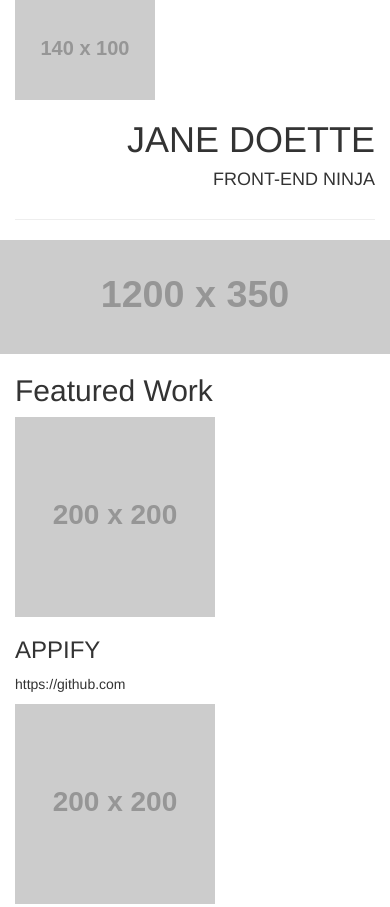
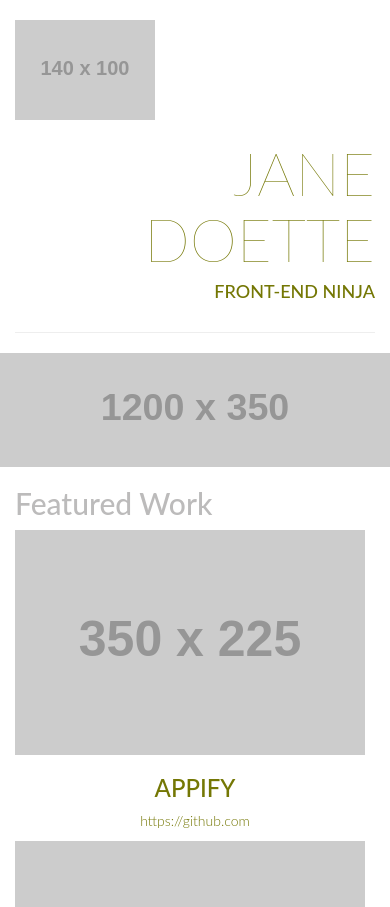
Before and after one commit to dbethune0109/u, a plain HTML site: page project/index.html in a window 390 px wide. Shown: the top 907 px of the page. Drawn offline with Linux system fonts and the light colour scheme; placeholder pictures from the web are drawn by us.

Commit message:
added some responsiveness and css styling, added lato font

```diff
--- a/project/index.html
+++ b/project/index.html
@@ -4,19 +4,19 @@
   <meta charset="utf-8">
   <meta http-equiv="X-UA-Compatible" content="IE=edge">
   <meta name="viewport" content="width=device-width, initial-scale=1.0">
-  <script rel="stylesheet" href="js/jquery-3.1.1.min.js"></script>
   <title>Project</title>
+  <link href="https://fonts.googleapis.com/css?family=Lato:100,300">
+  <link rel="stylesheet" href="css/bootstrap.css">
   <link rel="stylesheet" href="style.css">
-  <link rel="stylesheet" href="css/bootstrap.css">
 </head>
 <body>
   <div class="container">
     <div class="row">
       <div class="col-md-6">
-        <img src="http://placehold.it/140x100" alt="logo">
+        <img class="title-logo" src="http://placehold.it/140x100" alt="logo">
       </div>
       <div class="col-md-6 text-right text-uppercase">
-        <h1>Jane Doette</h1>
+        <h1 class="title-super text-thin">Jane Doette</h1>
         <h4>Front-End Ninja</h4>
       </div>
     </div>
@@ -32,35 +32,29 @@
     </div>
     <div class="row">
       <div class="col-md-12">
-        <h2>Featured Work</h2>
+        <h2 class="text-muted">Featured Work</h2>
       </div>
     </div>
-    <div class="row">
+    <div class="row text-center">
       <div class="col-md-4">
-        <img class="img-responsive" src="http://placehold.it/200x200">
+        <img class="img-responsive" src="http://placehold.it/350x225">
         <h3 class="text-uppercase">Appify</h3>
         <p>https://github.com</p>
       </div>
         <div class="col-md-4">
-          <img class="img-responsive" src="http://placehold.it/200x200">
+          <img class="img-responsive" src="http://placehold.it/350x225">
           <h3 class="text-uppercase">Sunflower</h3>
           <p>https://github.com</p>
         </div>
 
       <div class="row">
         <div class="col-md-4">
-          <img class="img-responsive" src="http://placehold.it/200x200">
+          <img class="img-responsive" src="http://placehold.it/350x225">
           <h3 class="text-uppercase">Bokah</h3>
           <p>https://github.com</p>
         </div>
       </div>
     </div>
   </div>
-
-
-
-
-
-
-  </body>
+</body>
 </html>
--- a/project/style.css
+++ b/project/style.css
@@ -0,0 +1,17 @@
+body{
+  font-family: 'Lato',sans-serif;
+  color: #747704;
+  font-weight: 300;
+}
+.text-muted {
+  color: #BCBBBB;
+}
+.text-thin {
+  font-weight: 100;
+}
+.title-super {
+  font-size: 60px;
+}
+.title-logo {
+  margin-top: 20px;
+}
```
